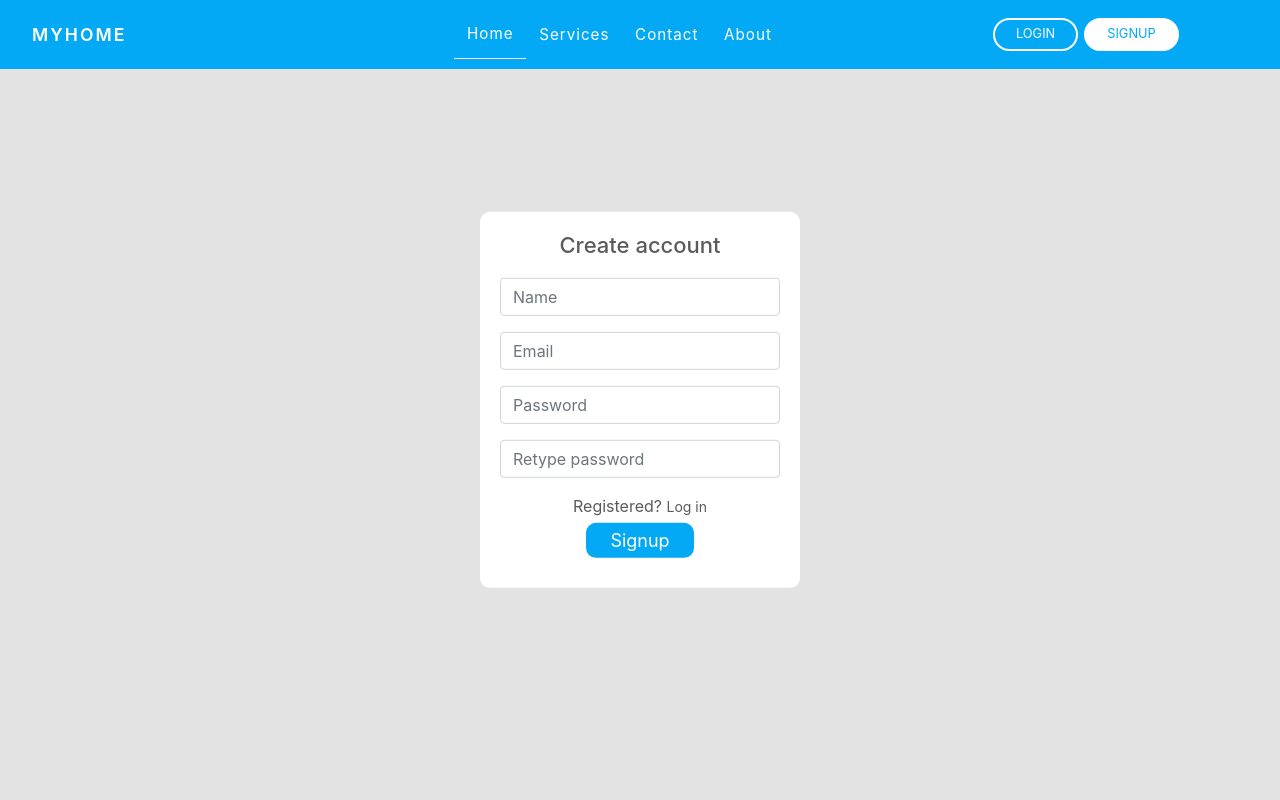
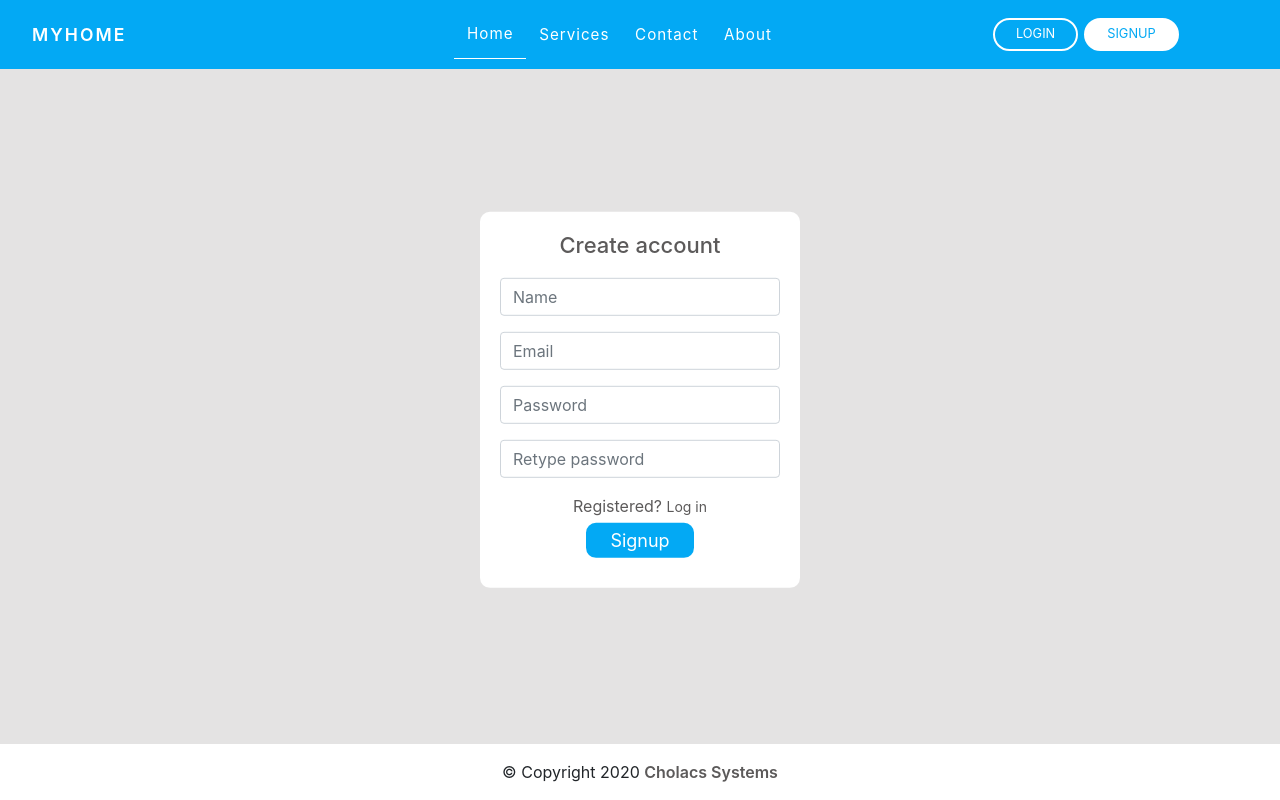
Before and after one commit to Cholago/Authorization_and_authenication_react_and_codeigniter, a React (Create React App) app in the folder app/: page /signup in a window 1280 px wide. Built offline with nearby package versions, Linux system fonts and the light colour scheme; no server answers.

Commit message:
fourth commit

```diff
--- a/app/src/App.js
+++ b/app/src/App.js
@@ -5,6 +5,7 @@ import Main from './containers/main'
 import { BrowserRouter as Router, Route, Switch } from "react-router-dom";
 import isLoggedIn from './auth/isLoggedIn';
 import NavigationBar from './containers/navigationBar'
+import MainFooter from './containers/pageFooter'
 
 function App() {
   return (
@@ -18,6 +19,7 @@ function App() {
           <Route path="/signup" component={Signup} />
           <Route render={() => <h1 className="text-center">Page not found</h1>} />
         </Switch>
+        <MainFooter />
       </Router>
     </React.Fragment>
   );
--- /dev/null
+++ b/app/src/containers/pageFooter.jsx
@@ -0,0 +1,20 @@
+import React from 'react';
+
+const getYear = () => {
+    let d = new Date();
+    return d.getFullYear();
+}
+
+const MainFooter = () => {
+    return (
+        <footer id="mu-footer" role="contentinfo">
+            <div className="container">
+                <div className="mu-footer-area">
+                    <p className="mu-copy-right">&copy; Copyright {getYear()}  <a rel="nofollow" href="http://cholacs-systems.co.ke">Cholacs Systems</a></p>
+                </div>
+            </div>
+
+        </footer>
+    )
+}
+export default MainFooter;
--- a/app/src/index.css
+++ b/app/src/index.css
@@ -499,3 +499,39 @@ header{
   opacity: 0.6;
   cursor: not-allowed;
 }
+
+/*--------------------*/
+/* FOOTER */
+/*--------------------*/
+#mu-footer {
+	background-color: var(--white-color);
+	display: inline;
+	float: left;
+    width: 100%;
+    bottom: 0;
+    position: fixed;
+}
+
+.mu-footer-area{
+	display: inline;
+	float: left;
+	padding: 1rem 0;
+	text-align: center;
+	width: 100%;
+}
+
+.mu-copy-right {
+	margin-bottom: 0;
+}
+
+.mu-copy-right a {
+    color: var(--text-color);
+	font-weight: 600;
+	-webkit-transition: all 0.5s;
+	-o-transition: all 0.5s;
+	transition: all 0.5s;
+}
+
+.mu-copy-right a:hover{
+    color: var(--primary-color);
+}
```
Also changed, not shown: 1 other file (tests, documents, lock files or other folders).
